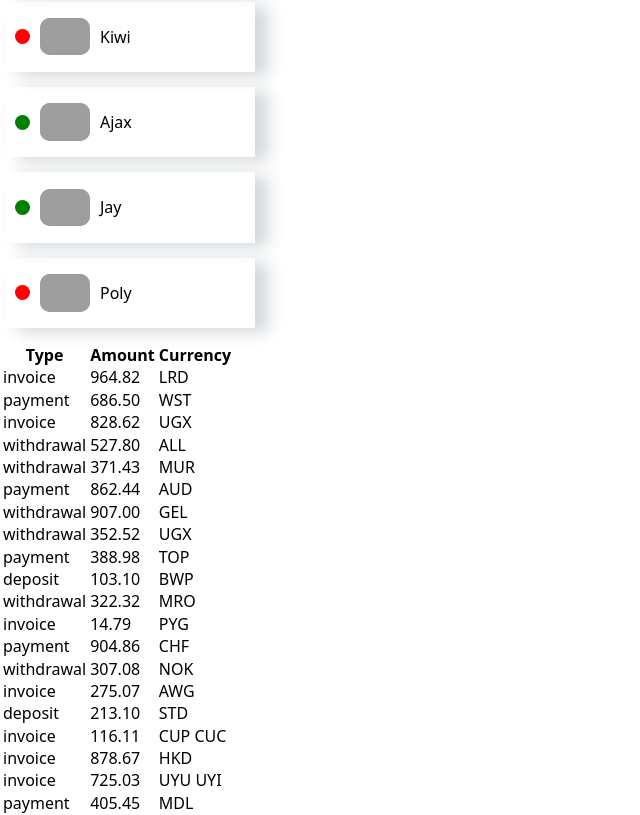
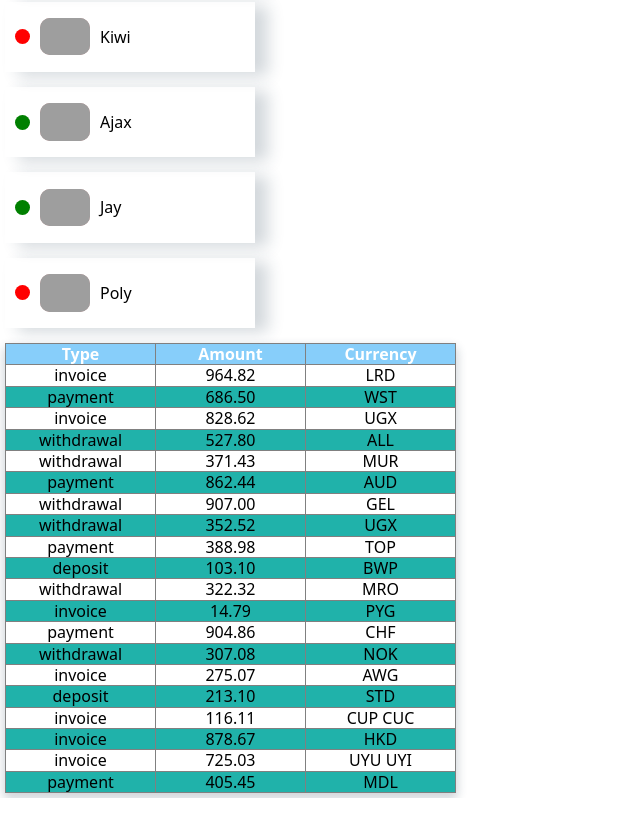
Before and after one commit to Xoyk23/goit-react-hw-01-components, a React (Create React App) app: page / in a window 1280 px wide. Shown: the part 506-1321 px from the top of the page, without its empty margins (0-640 px from the left). Built offline with nearby package versions, Linux system fonts and the light colour scheme; grey boxes are pictures that could not be loaded.

Commit message:
add styles for last task

```diff
--- a/src/Components/TransactionHistory/TransactionHistory.jsx
+++ b/src/Components/TransactionHistory/TransactionHistory.jsx
@@ -1,20 +1,22 @@
-import React from "react";
-import PropTypes from "prop-types";
+import React from 'react';
+import PropTypes from 'prop-types';
 
-import TransactionItem from "./TransationItem/TransationItem";
+import TransactionItem from './TransationItem/TransationItem';
+
+import styles from './TransactionHistory.module.css';
 
 const TransationHistory = ({ items }) => {
   return (
-    <table>
-      <thead className="Заглушка">
+    <table className={styles.table}>
+      <thead className={styles.head}>
         <tr>
-          <th className="Заглушка">Type</th>
-          <th className="Заглушка">Amount</th>
-          <th className="Заглушка">Currency</th>
+          <th className={styles.transation}>Type</th>
+          <th className={styles.transation}>Amount</th>
+          <th className={styles.transation}>Currency</th>
         </tr>
       </thead>
       <tbody>
-        {items.map((item) => (
+        {items.map(item => (
           <TransactionItem
             key={item.id}
             type={item.type}
--- /dev/null
+++ b/src/Components/TransactionHistory/TransactionHistory.module.css
@@ -0,0 +1,20 @@
+.table {
+  margin: 5px;
+  text-align: center;
+  border: 1px solid grey;
+  border-radius: 5px;
+  border-collapse: collapse;
+
+  box-shadow: 0px 5px 10px 2px rgba(34, 60, 80, 0.2);
+}
+
+.head {
+  border: 1px solid grey;
+  background-color: lightskyblue;
+  color: white;
+}
+
+.transation {
+  border: 1px solid grey;
+  width: 150px;
+}
--- a/src/Components/TransactionHistory/TransationItem/TransationItem.jsx
+++ b/src/Components/TransactionHistory/TransationItem/TransationItem.jsx
@@ -1,12 +1,14 @@
-import React from "react";
-import PropTypes from "prop-types";
+import React from 'react';
+import PropTypes from 'prop-types';
+
+import styles from './TransationItem.module.css';
 
 const TransactionItem = ({ type, amount, currency }) => {
   return (
-    <tr>
-      <td>{type}</td>
-      <td>{amount}</td>
-      <td>{currency}</td>
+    <tr className={styles.row}>
+      <td className={styles.transaction}>{type}</td>
+      <td className={styles.transaction}>{amount}</td>
+      <td className={styles.transaction}>{currency}</td>
     </tr>
   );
 };
--- /dev/null
+++ b/src/Components/TransactionHistory/TransationItem/TransationItem.module.css
@@ -0,0 +1,11 @@
+.row {
+  border: 1px solid grey;
+}
+
+.row:nth-child(2n) {
+  background-color: lightseagreen;
+}
+
+.transaction {
+  border: 1px solid grey;
+}
```
